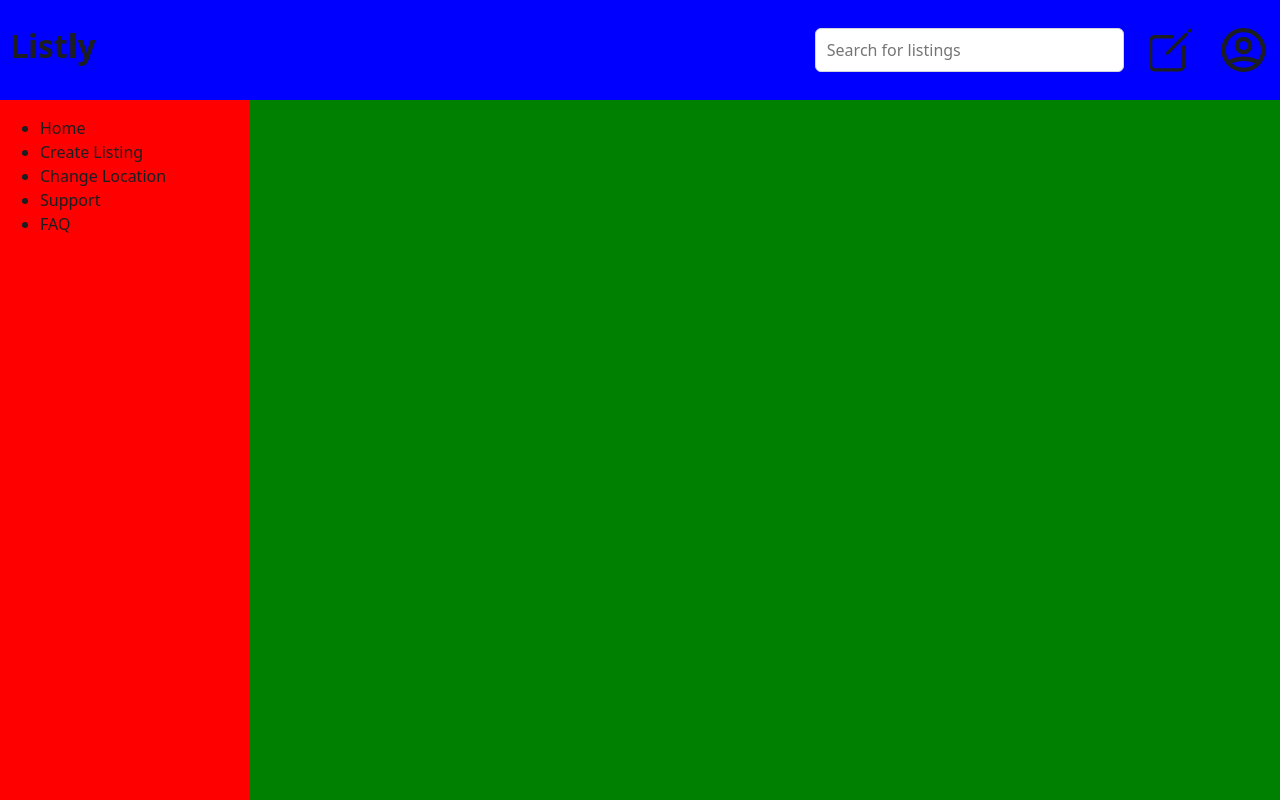
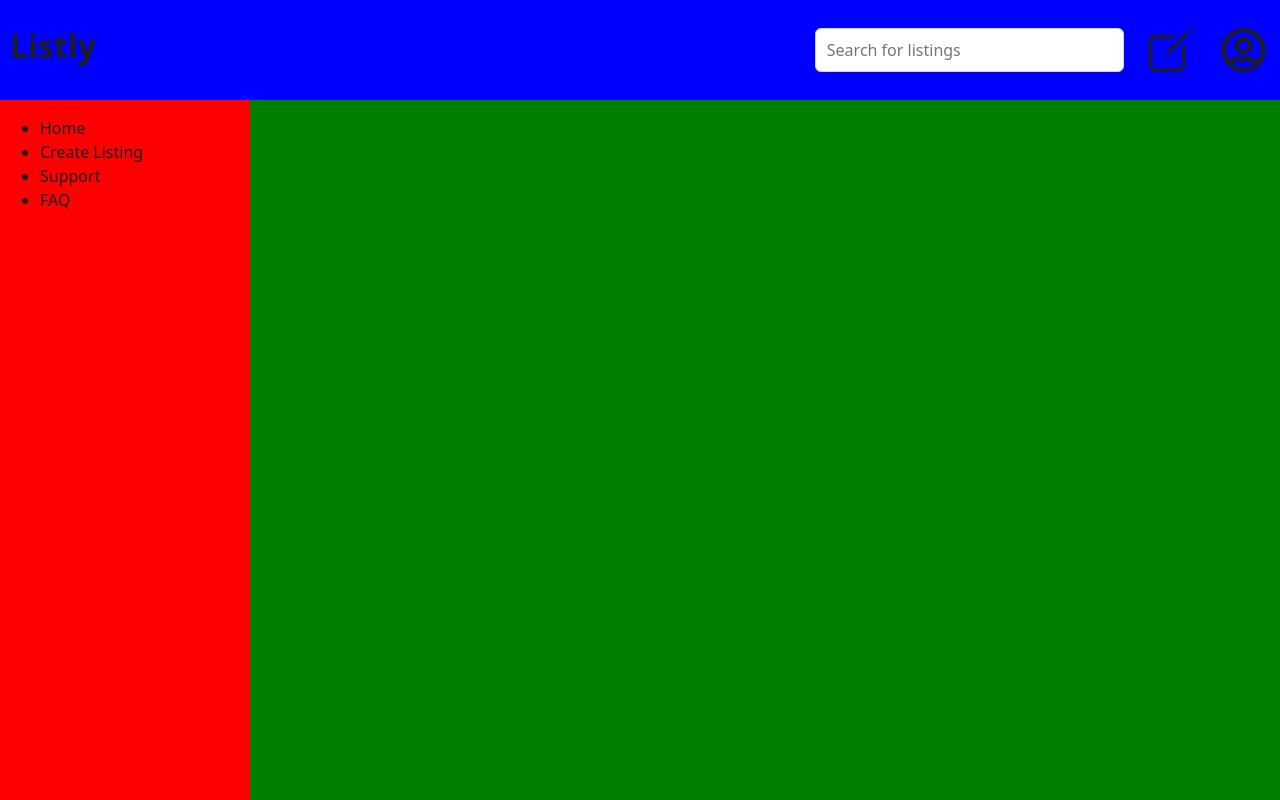
Before and after one commit to Mykeb96/Listly_Frontend, a Next.js app: page / in a window 1280 px wide. Built offline with nearby package versions, Linux system fonts and the light colour scheme.

Commit message:
change(nav): removed change location option

```diff
--- a/src/components/navigation/navItems.ts
+++ b/src/components/navigation/navItems.ts
@@ -5,10 +5,6 @@ export const navItems = [
     },
     {
         name: "Create Listing",
-        icon: "sample icon"
-    },
-    {
-        name: "Change Location",
         icon: "sample icon"
     },
     {
```
